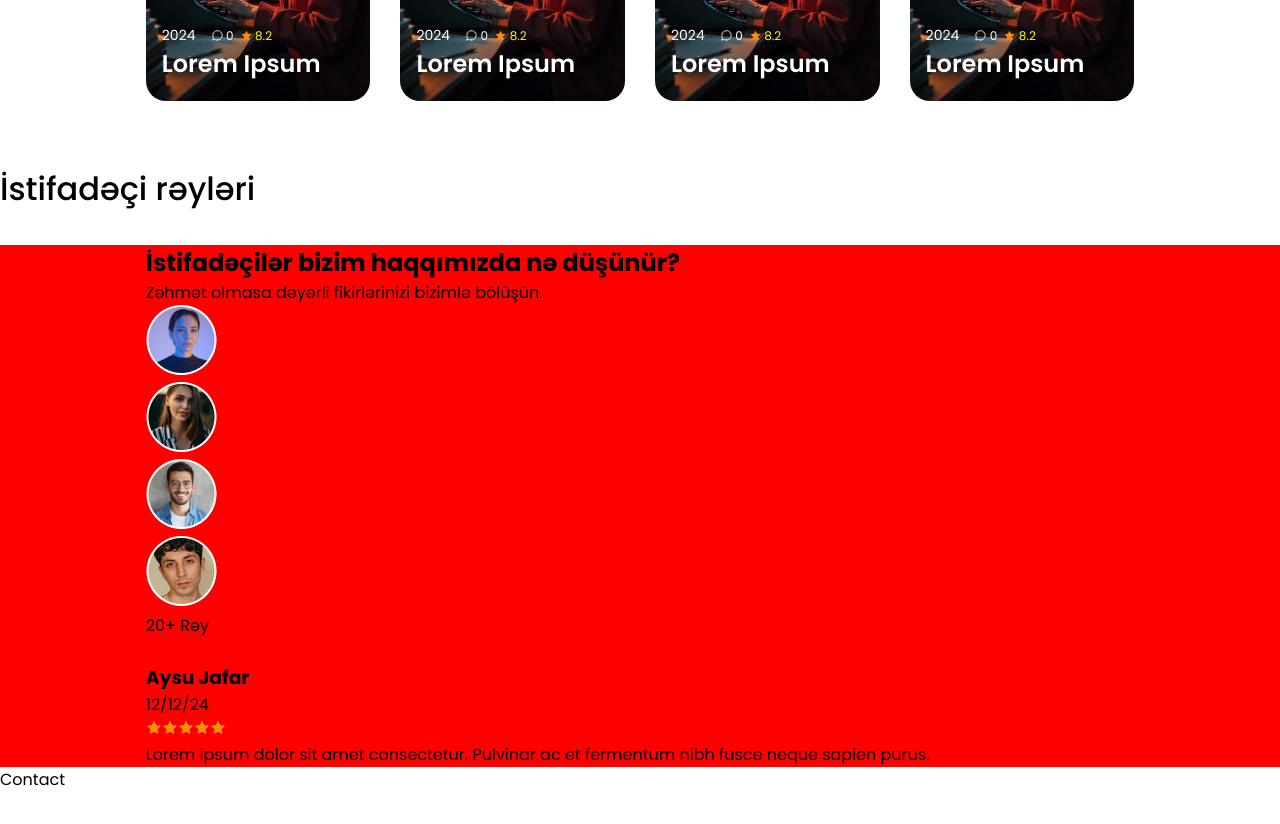
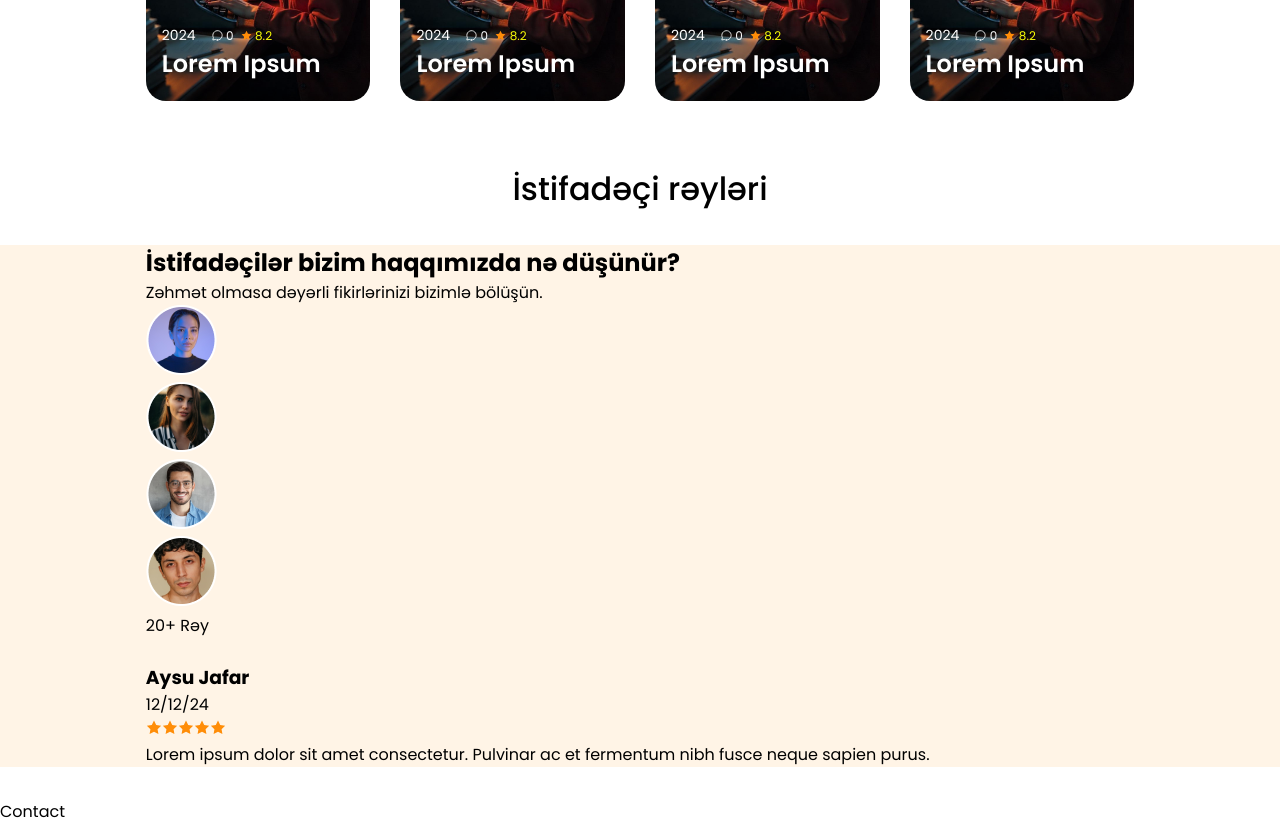
Before and after one commit to Zaranasirova/nva_ailesi, a React (Vite) app: page / in a window 1280 px wide. Shown: the part 1780-2604 px from the top of the page. Before the commit the page ends 2572 px from the top, so only its background shows below. Built offline with nearby package versions, Linux system fonts and the light colour scheme.

Commit message:
style: Updated background and centered title in customer feedback box

```diff
--- a/src/assets/scss/pages/sections/_userReviewsSection.scss
+++ b/src/assets/scss/pages/sections/_userReviewsSection.scss
@@ -0,0 +1,11 @@
+.userReviews-section {
+  padding: 0 0 32px 0;
+  .userReviews {
+    .head-title {
+      text-align: center;
+    }
+    .customer-feed-back-box {
+      background-color: $orange-50-color;
+    }
+  }
+}
--- a/src/pages/sections/UserReviewsSection.tsx
+++ b/src/pages/sections/UserReviewsSection.tsx
@@ -10,7 +10,7 @@ const UserReviewsSection = () => {
     <section className="userReviews-section">
       <div className="userReviews">
         <h2 className="head-title">İstifadəçi rəyləri</h2>
-        <div className="customer-feed-back-box" style={{ background: "red" }}>
+        <div className="customer-feed-back-box">
           <div className="container">
             <div className="feedback-left">
               <h2 className="feedback-title">
```
